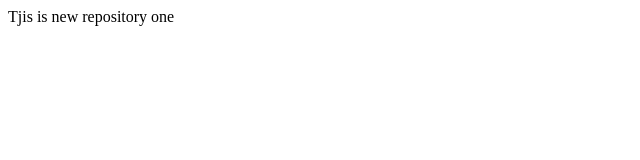
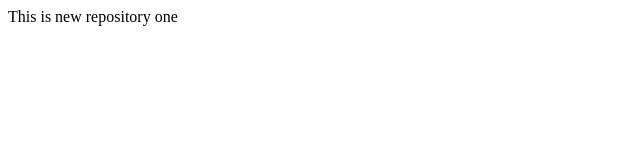
Before and after one commit to Prajwal-0103/localrepo, a plain HTML site: page index.html in a window 1280 px wide. Shown: the full height of the page, 0-640 px from the left. Drawn offline with Linux system fonts and the light colour scheme.

Commit message:
Update index.html

```diff
--- a/index.html
+++ b/index.html
@@ -1 +1 @@
-<p>Tjis is new repository one</p>
+<p>This is new repository one</p>
```
